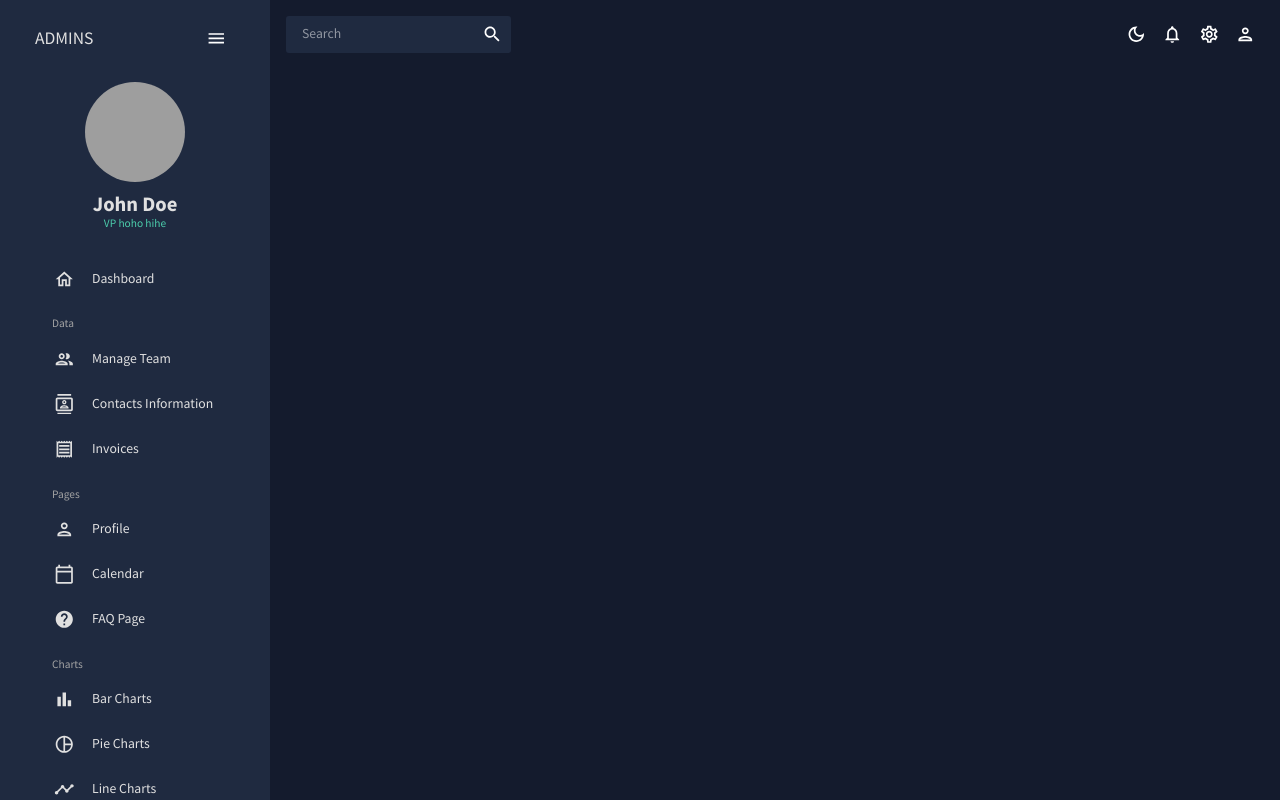
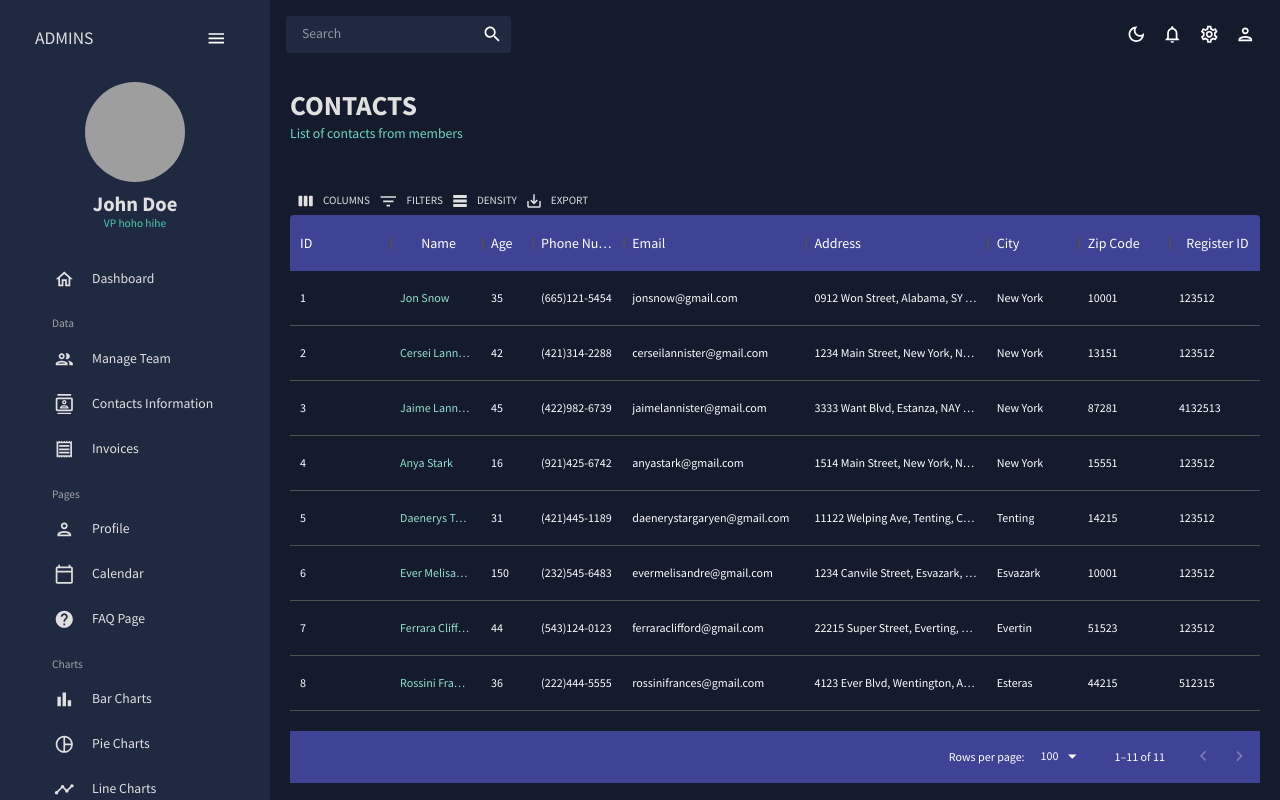
Before and after one commit to argaputra12/admin-dashboard, a React (Create React App) app: page /contacts in a window 1280 px wide. Built offline with nearby package versions, Linux system fonts and the light colour scheme; grey boxes are pictures that could not be loaded.

Commit message:
update contacts page

```diff
--- a/src/App.js
+++ b/src/App.js
@@ -5,8 +5,8 @@ import Topbar  from "./scenes/global/Topbar";
 import Sidebar from "./scenes/global/Sidebar";
 import Dashboard from "./scenes/dashboard";
 import Team from "./scenes/team";
+import Contact from "./scenes/contacts";
 // import Invoices from "./scenes/invoices";
-// import Contacts from "./scenes/contacts";
 // import Bar from "./scenes/bar";
 // import Form from "./scenes/form";
 // import Line from "./scenes/line";
@@ -31,8 +31,8 @@ function App() {
             <Routes>
               <Route path="/" element={<Dashboard />} />
               <Route path="/teams" element={<Team />} />
+              <Route path="/contacts" element={<Contact />} />
               {/* <Route path="/invoices" element={<Invoices />} />
-              <Route path="/contacts" element={<Contacts />} />
               <Route path="/bar" element={<Bar />} />
               <Route path="/form" element={<Form />} />
               <Route path="/line" element={<Line />} />
--- a/src/scenes/contacts/index.jsx
+++ b/src/scenes/contacts/index.jsx
@@ -1,4 +1,4 @@
-import { Box } from '@mui/material';
+import { Box, Toolbar } from '@mui/material';
 import { DataGrid, GridToolbar } from '@mui/x-data-grid';
 import { tokens } from '../../theme';
 import { mockDataContacts } from '../../data/mockData';
@@ -6,7 +6,7 @@ import { useTheme } from '@mui/material';
 import Header from '../../components/Header';
 
 
-const Team = () => {
+const Contact = () => {
     const theme = useTheme();
     const colors = tokens(theme.palette.mode);
 
@@ -41,16 +41,18 @@ const Team = () => {
              }}>
                 <DataGrid
                     rowHeight={55}
-                    rows={mockDataTeam}
+                    rows={mockDataContacts}
+                    components={{ Toolbar: GridToolbar }}
                     columns={[
                         { field: 'id', headerName: 'ID' },
-                        { field: 'name', headerName: 'Name', flex: 0.5,cellClassName: "name-column--cell", headerAlign: 'center' },
-                        { field: 'age', headerName: 'Age', type: 'number', headerAlign: 'left', align: 'left' },
+                        { field: 'name', headerName: 'Name', flex: 1,cellClassName: "name-column--cell", headerAlign: 'center' },
+                        { field: 'age', headerName: 'Age', type: 'number', headerAlign: 'left', align: 'left', flex: 0.5 },
                         { field: 'phone', headerName: 'Phone Number', flex: 1 },
-                        { field: 'email', headerName: 'Email', flex: 1 },
-                        { field: 'address', headerName: 'Address', flex: 1 },
-                        { field: 'zipcode', headerName: 'Zip Code', flex: 1 },
-                        { field: 'access', headerName: 'Role', flex: 1, headerAlign: 'center' },
+                        { field: 'email', headerName: 'Email', flex: 2 },
+                        { field: 'address', headerName: 'Address', flex: 2 },
+                        { field: 'city', headerName: 'City', flex: 1 },
+                        { field: 'zipCode', headerName: 'Zip Code', flex: 1 },
+                        { field: 'registrarId', headerName: 'Register ID', flex: 1, headerAlign: 'center' },
                     ]}
                     />
             </Box>
@@ -58,4 +60,4 @@ const Team = () => {
     )
 }
 
-export default Team
+export default Contact
```
